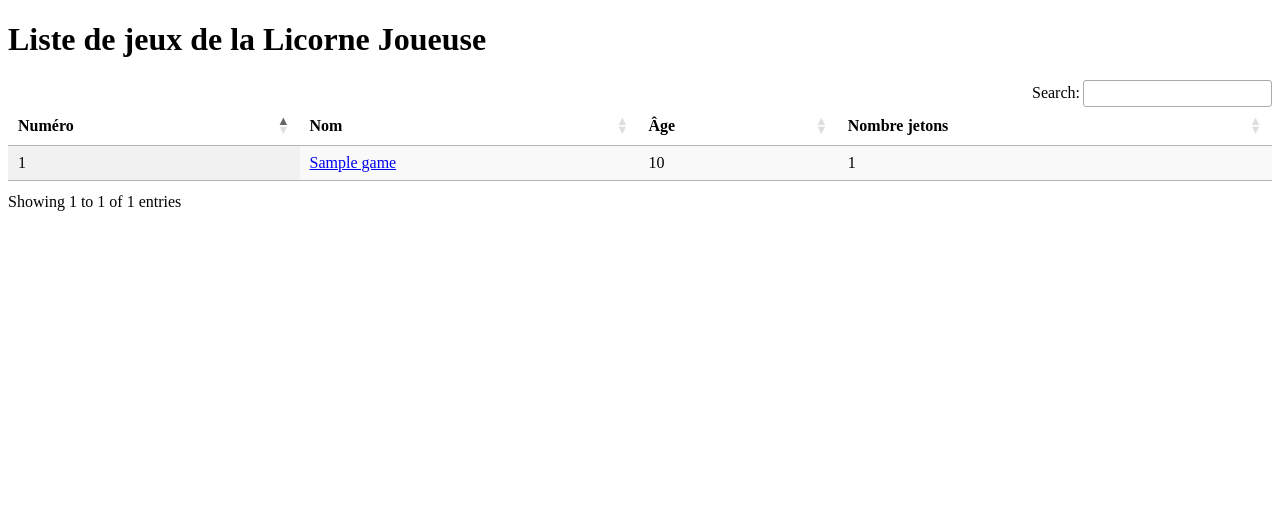
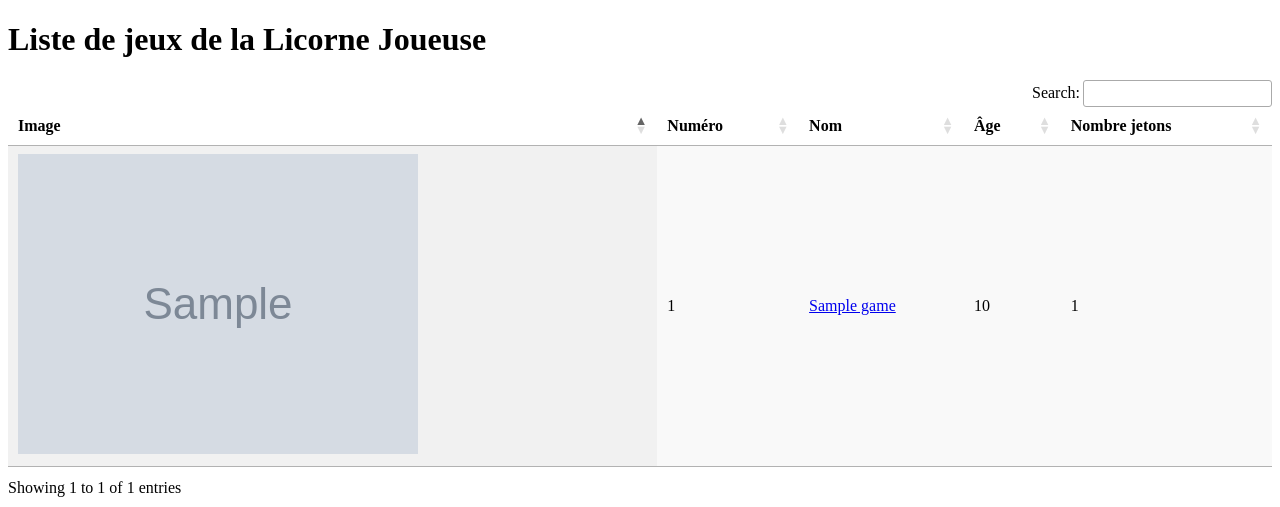
Before and after one commit to mopalion/licornejoueuse, a Django app: page /games/ in a window 1280 px wide. Shown: the part 106-613 px from the top of the page. Run offline with Django 5.2, Linux system fonts and the light colour scheme; tables that the repository leaves empty hold one stand-in row (values such as "Sample post"); grey boxes marked "Sample" are stand-in pictures; some libraries are stand-ins or nearby versions.

Commit message:
feat: add image field to game

```diff
--- a/games/models.py
+++ b/games/models.py
@@ -13,6 +13,7 @@ class Game(models.Model):
     number = models.PositiveIntegerField("Number", blank=False, unique=True)
     location = models.ForeignKey(Location, on_delete=models.PROTECT, blank=False)
     qrcode = models.ImageField(upload_to="medias/qrcode", blank=True)
+    image = models.ImageField(upload_to="medias/games_images", blank=True)
     state = models.CharField(max_length=20, blank=True)
     age = models.PositiveIntegerField()
     theme = models.CharField(max_length=30, blank=True)
--- a/games/templates/games/game.html
+++ b/games/templates/games/game.html
@@ -1,6 +1,9 @@
 {% extends 'games/main.html' %}
 {% block content %}
 	<h1>{{ game.title }}</h1>
+  {% if game.image %}
+  <img src="/{{ game.image }}"></img>
+  {% endif %}
   <p>{{ game.game_type }}</p>
 	<p>
 	{{ game.details }}
--- a/games/templates/games/index.html
+++ b/games/templates/games/index.html
@@ -5,6 +5,7 @@
     <table id="gamesList" class="display">
       <thead>
         <tr>
+          <th>Image</th>
           <th>Numéro</th>
           <th>Nom</th>
           <th>Âge</th>
@@ -14,6 +15,7 @@
       <tbody>
       {% for game in games %}
         <tr>
+          <td><img src="/{{ game.image }}"></img></td>
           <td>{{ game.number }}</td>
           <td><a href="{% url 'detail' game.number %}">{{ game.title }}</a></td>
           <td>{{ game.age }}</td>
```
